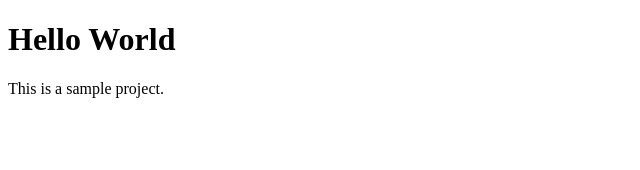
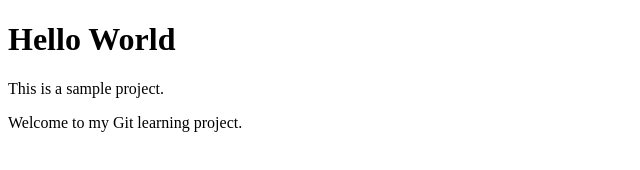
Before and after one commit to Hemanth3359/idx, a plain HTML site: page index.html in a window 1280 px wide. Shown: the whole page, without its empty margins (0-640 px from the left). Drawn offline with Linux system fonts and the light colour scheme.

Commit message:
Initial commit

```diff
--- a/index.html
+++ b/index.html
@@ -6,5 +6,6 @@
 <body>
   <h1>Hello World</h1>
   <p>This is a sample project.</p>
+  <p>Welcome to my Git learning project.</p>
 </body>
 </html>
```
